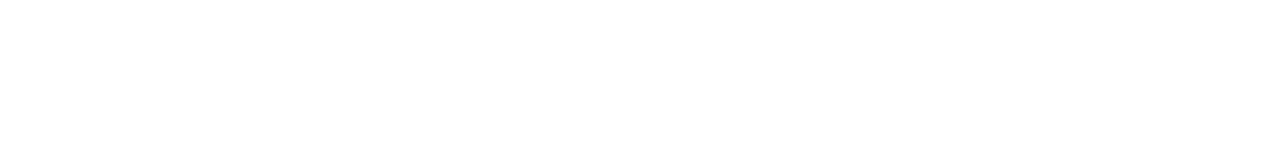
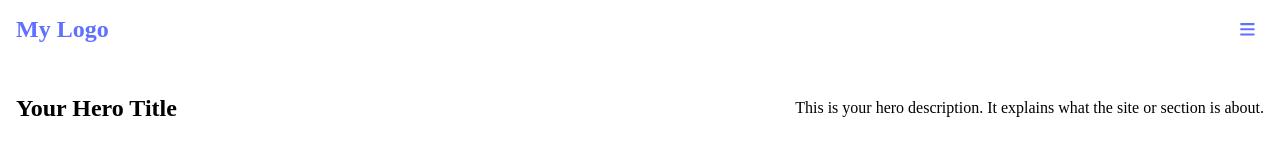
Before and after one commit to amirshahzadhashmi7145/Portfolio-Html-Css, a website: page index.html in a window 1280 px wide. Drawn offline with Linux system fonts and the light colour scheme.

```diff
--- a/index.css
+++ b/index.css
@@ -1,3 +1,28 @@
-h1 {
-  color: blue;
+body {
+  width: 100vw;
+  height: 100vh;
+  margin: 0;
+  padding: 0;
 }
+
+.container {
+  display: flex;
+  justify-content: space-between;
+  align-items: center;
+  padding: 1rem;
+}
+
+.logo {
+  font-size: 1.5rem;
+  font-weight: bold;
+  color: #6070FF
+}
+
+.hamburger-button {
+  background-color: transparent;
+  border: 0;
+}
+
+.hamburger-icon {
+  color: #6070FF
+}
--- a/index.html
+++ b/index.html
@@ -3,9 +3,41 @@
     <meta charset="UTF-8">
     <meta name="viewport" content="width=device-width, initial-scale=1">
     <link rel="stylesheet" href="index.css">
+    <script src="
+https://cdn.jsdelivr.net/npm/fontawesome-free-6.2.1@6.2.1/js/all.min.js
+"></script>
+    <link href="
+https://cdn.jsdelivr.net/npm/fontawesome-free-6.2.1@6.2.1/css/all.min.css
+" rel="stylesheet">
     <title>Portfolio</title>
 </head>
 <body>
 
+<header>
+    <div class="container">
+        <div class="logo">
+            My Logo
+        </div>
+
+        <nav class="nav">
+            <button class="hamburger-button">
+                <i class="hamburger-icon fa-solid fa-bars fa-lg"></i>
+            </button>
+
+        </nav>
+    </div>
+</header>
+
+<section style="display: flex;flex-direction: column" class="hero">
+    <hgroup class="container">
+        <h1 class="hero-title">Your Hero Title</h1>
+        <p class="hero-description">This is your hero description. It explains what the site or section is about.</p>
+    </hgroup>
+</section>
+
+
+
+
+
 </body>
 </html>
```
Also changed, not shown: 1 other file.
